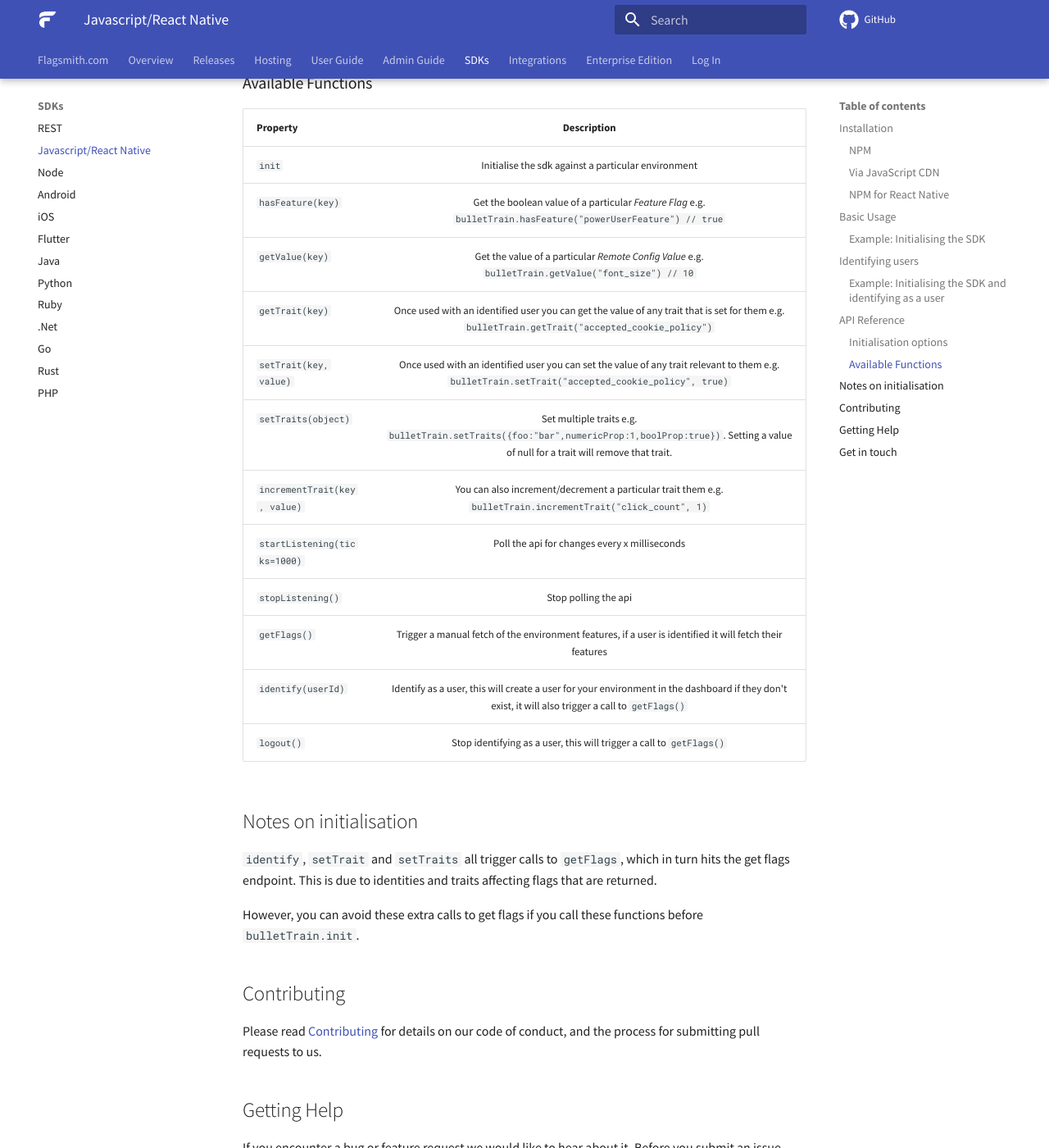
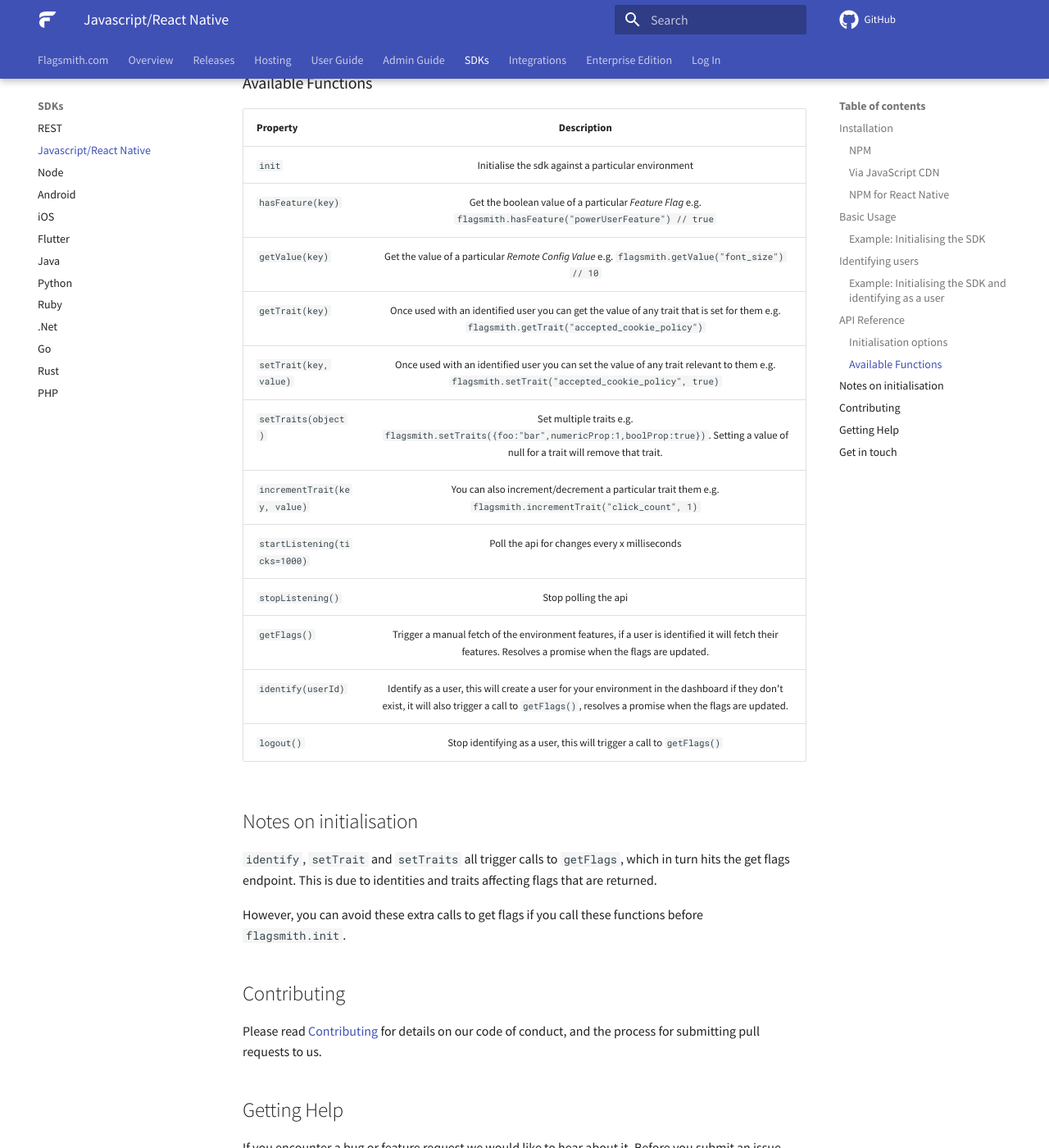
Before and after one commit to Flagsmith/flagsmith-docs, an MkDocs documentation site: the page built from docs/clients/javascript.md, in a window 1280 px wide and 1400 px high, scrolled down 4162 px. Shown: the whole window at 82% size. Built offline with MkDocs 1.6.1 and Material for MkDocs 9.7.7, drawn with Linux system fonts in a browser that asks for light colours; comment, search, counter and statistics services are not loaded; some of the changed text lies outside the part shown.

Commit message:
update js docs to flagsmith

````diff
--- a/docs/clients/javascript.md
+++ b/docs/clients/javascript.md
@@ -11,19 +11,19 @@ Example applications for a variety of Javascript frameworks such as React, Vue a
 ### NPM
 
 ```bash
-npm i bullet-train-client --save
+npm i flagsmith --save
 ```
 
 ### Via JavaScript CDN
 
 ```html
-<script src="https://cdn.jsdelivr.net/npm/bullet-train-client/lib/index.js"></script>
+<script src="https://cdn.jsdelivr.net/npm/flagsmith/lib/index.js"></script>
 ```
 
 ### NPM for React Native
 
 ```bash
-npm i react-native-bullet-train --save
+npm i react-native-flagsmith --save
 ```
 
 ## Basic Usage
@@ -36,21 +36,21 @@ for example the Development or Production environment. You can find your environ
 ### Example: Initialising the SDK
 
 ```javascript
-import bulletTrain from "bullet-train-client or react-native-bullet-train"; //Add this line if you're using bulletTrain via npm
+import flagsmith from "flagsmith or react-native-flagsmith"; //Add this line if you're using flagsmith via npm
 
-bulletTrain.init({
+flagsmith.init({
     environmentID:"<YOUR_ENVIRONMENT_KEY>",
     cacheFlags: true,
     onChange: (oldFlags,params)=>{ //Occurs whenever flags are changed
         const {isFromServer} = params; //determines if the update came from the server or local cached storage
 
         //Check for a feature
-        if (bulletTrain.hasFeature("myCoolFeature")){
+        if (flagsmith.hasFeature("myCoolFeature")){
             myCoolFeature();
         }
 
         //Or, use the value of a feature
-        const bannerSize = bulletTrain.getValue("bannerSize");
+        const bannerSize = flagsmith.getValue("bannerSize");
 
         //Check whether value has changed
         const bannerSizeOld = oldFlags["bannerSize"] && oldFlags["bannerSize"].value;
@@ -71,36 +71,36 @@ User features can be managed by navigating to users on [https://flagsmith.com](h
 ### Example: Initialising the SDK and identifying as a user
 
 ```javascript
-import bulletTrain from 'bullet-train-client';
+import flagsmith from 'flagsmith';
 
 /*
 Can be called both before or after you're done initialising the project.
 Calling identify before will prevent flags being fetched twice.
 */
-bulletTrain.identify("bullet_train_sample_user"); //This will create a user in the dashboard if they don't already exist
+flagsmith.identify("bullet_train_sample_user"); //This will create a user in the dashboard if they don't already exist
 
 //Standard project initialisation
-bulletTrain.init({
+flagsmith.init({
     environmentID: "QjgYur4LQTwe5HpvbvhpzK",
         onChange: (oldFlags,params)=>{ //Occurs whenever flags are changed
 
         const {isFromServer} = params; //determines if the update came from the server or local cached storage
 
         //Set a trait against the Identity
-        bulletTrain.setTrait("favourite_colour","blue"); //This save the trait against the user, it can be queried with bulletTrain.getTrait
+        flagsmith.setTrait("favourite_colour","blue"); //This save the trait against the user, it can be queried with flagsmith.getTrait
 
         //Check for a feature
-        if (bulletTrain.hasFeature("myPowerUserFeature")){
+        if (flagsmith.hasFeature("myPowerUserFeature")){
             myPowerUserFeature();
         }
 
         //Check for a trait
-        if (!bulletTrain.getTrait("accepted_cookie_policy")){
+        if (!flagsmith.getTrait("accepted_cookie_policy")){
             showCookiePolicy();
         }
 
         //Or, use the value of a feature
-        const myPowerUserFeature = bulletTrain.getValue("myPowerUserFeature");
+        const myPowerUserFeature = flagsmith.getValue("myPowerUserFeature");
 
         //Check whether value has changed
         const myPowerUserFeatureOld = oldFlags["myPowerUserFeature"] && oldFlags["myPowerUserFeature"].value;
@@ -133,23 +133,23 @@ bulletTrain.init({
 | Property        | Description |
 | ------------- |:-------------:|
 | ```init```     | Initialise the sdk against a particular environment
-| ```hasFeature(key)```     | Get the boolean value of a particular *Feature Flag* e.g. ```bulletTrain.hasFeature("powerUserFeature") // true```
-| ```getValue(key)```     | Get the value of a particular *Remote Config Value* e.g. ```bulletTrain.getValue("font_size") // 10```
-| ```getTrait(key)```     | Once used with an identified user you can get the value of any trait that is set for them e.g. ```bulletTrain.getTrait("accepted_cookie_policy")```
-| ```setTrait(key, value)```     | Once used with an identified user you can set the value of any trait relevant to them e.g. ```bulletTrain.setTrait("accepted_cookie_policy", true)```
-| ```setTraits(object)```     | Set multiple traits e.g. ```bulletTrain.setTraits({foo:"bar",numericProp:1,boolProp:true})```. Setting a value of null for a trait will remove that trait.
-| ```incrementTrait(key, value)```     | You can also increment/decrement a particular trait them e.g. ```bulletTrain.incrementTrait("click_count", 1)```
+| ```hasFeature(key)```     | Get the boolean value of a particular *Feature Flag*  e.g. ```flagsmith.hasFeature("powerUserFeature") // true```
+| ```getValue(key)```     | Get the value of a particular *Remote Config Value* e.g. ```flagsmith.getValue("font_size") // 10```
+| ```getTrait(key)```     | Once used with an identified user you can get the value of any trait that is set for them e.g. ```flagsmith.getTrait("accepted_cookie_policy")```
+| ```setTrait(key, value)```     | Once used with an identified user you can set the value of any trait relevant to them e.g. ```flagsmith.setTrait("accepted_cookie_policy", true)```
+| ```setTraits(object)```     | Set multiple traits e.g. ```flagsmith.setTraits({foo:"bar",numericProp:1,boolProp:true})```. Setting a value of null for a trait will remove that trait.
+| ```incrementTrait(key, value)```     | You can also increment/decrement a particular trait them e.g. ```flagsmith.incrementTrait("click_count", 1)```
 | ```startListening(ticks=1000)```     | Poll the api for changes every x milliseconds
 | ```stopListening()```     | Stop polling the api
-| ```getFlags()```     | Trigger a manual fetch of the environment features, if a user is identified it will fetch their features
-| ```identify(userId)```     | Identify as a user, this will create a user for your environment in the dashboard if they don't exist, it will also trigger a call to ```getFlags()```
+| ```getFlags()```     | Trigger a manual fetch of the environment features, if a user is identified it will fetch their features. Resolves a promise when the flags are updated.
+| ```identify(userId)```     | Identify as a user, this will create a user for your environment in the dashboard if they don't exist, it will also trigger a call to ```getFlags()```, resolves a promise when the flags are updated.
 | ```logout()```     | Stop identifying as a user, this will trigger a call to ```getFlags()```
 
 ## Notes on initialisation
 
 ``identify``, ``setTrait`` and ``setTraits`` all trigger calls to ``getFlags``, which in turn hits the get flags endpoint. This is due to identities and traits affecting flags that are returned.
 
-However, you can avoid these extra calls to get flags if you call these functions before  ``bulletTrain.init``.
+However, you can avoid these extra calls to get flags if you call these functions before  ``flagsmith.init``.
 
 ## Contributing
 
````
